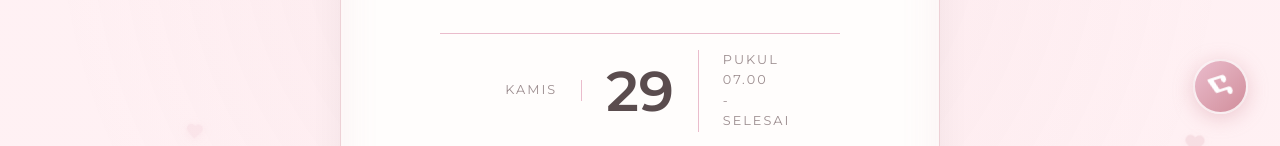
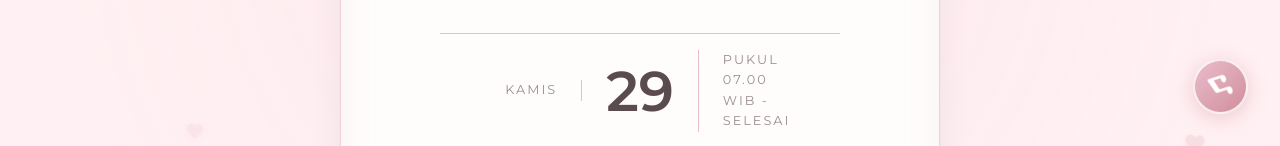
Before and after one commit to achzulfizibyan/undangan-nikah, a React (Vite) app: page / in a window 1280 px wide. Both pictures are taken after a click on the button "Buka Undangan". Shown: the part 654-800 px from the top of the page. Built offline with nearby package versions, Linux system fonts and the light colour scheme; a web font is replaced by a local one.

Commit message:
Update alamat

```diff
--- a/src/App.jsx
+++ b/src/App.jsx
@@ -240,7 +240,7 @@ function App() {
                 </div>
                 <div className="date-side date-right">
                   <span>PUKUL</span>
-                  <span>07.00 - SELESAI</span>
+                  <span>07.00 WIB - SELESAI</span>
                 </div>
               </div>
 
@@ -294,6 +294,7 @@ function App() {
                 <h2 className="profile-name">HERMAN SUGIANTO, S.H. M.Pd</h2>
                 <p className="profile-relation">PUTRA PERTAMA DARI</p>
                 <p className="profile-parents">Bapak Matli & Ibu Mainna</p>
+                <p className="profile-parents">Desa Gelaman, Arjasa - Sumenep</p>
               </div>
             </motion.div>
 
@@ -309,7 +310,8 @@ function App() {
                 <div className="short-line right"></div>
                 <h2 className="profile-name">NUR AZIZIYAH, S.Pd</h2>
                 <p className="profile-relation">PUTRI KEDUA DARI</p>
-                <p className="profile-parents">Bapak Busari &amp; Ibu Sutiama</p>
+                <p className="profile-parents">Bapak Busri &amp; Ibu Sutiama</p>
+                <p className="profile-parents">Desa Pondok Kelor, Paiton - Probolinggo</p>
               </div>
               <div className="profile-image-wrapper">
                 <div className="hexagon-img">
```
